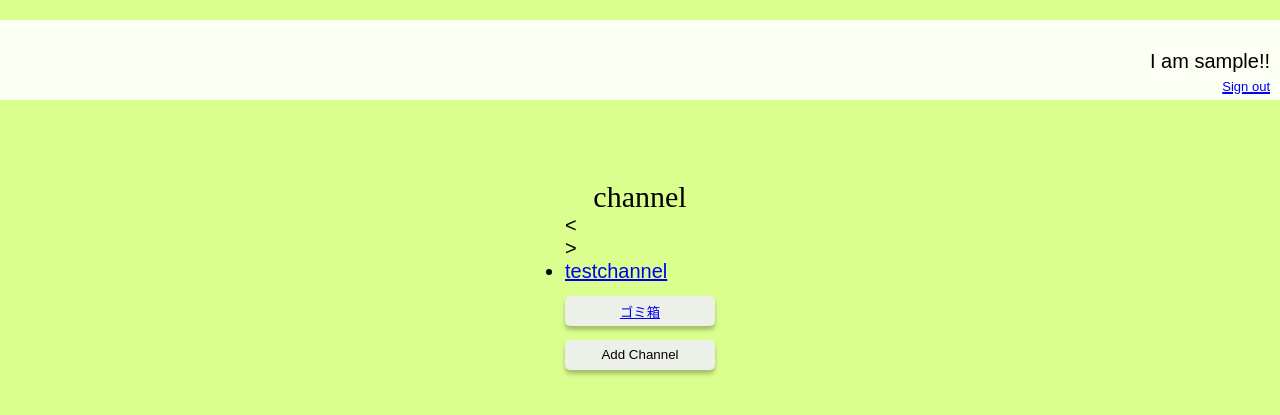
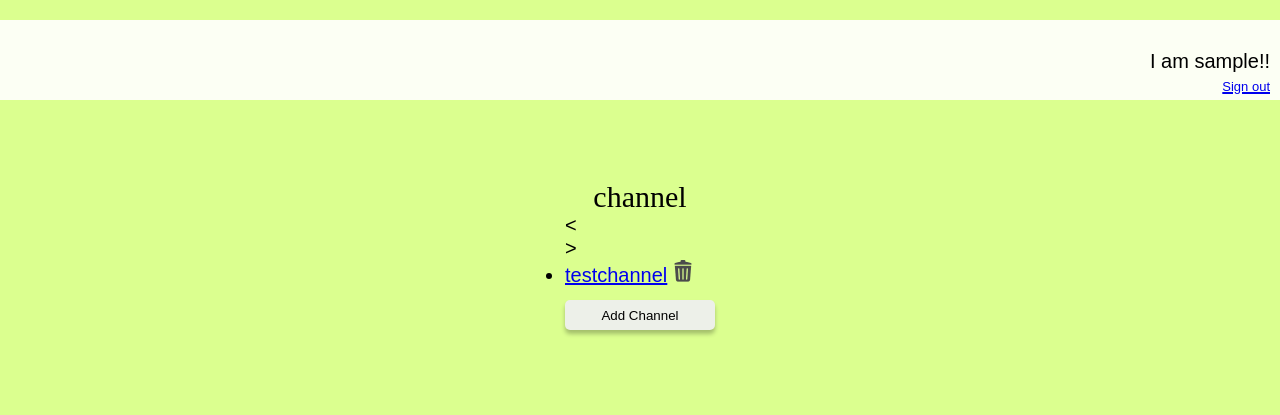
Before and after one commit to Raretech-Hackathon-TEAM-E/TEAM-E-App, a Flask app: page / in a window 1280 px wide. Shown: the top 415 px of the page. Run offline with Flask 2, Linux system fonts and the light colour scheme; the visitor is signed in with stand-in values (Sample User, id 1); data comes from the database, SQL or seed files in the repository.

Commit message:
ゴミ箱アイコン

```diff
--- a/static/css/index.css
+++ b/static/css/index.css
@@ -77,3 +77,7 @@ h2 {
     width: 150px;
     height: 30px;
 }
+
+img.deleteicon {
+    height: 1.1em;
+}
--- a/templates/index.html
+++ b/templates/index.html
@@ -37,14 +37,16 @@
       <li>
       <a  href="{{ url_for('detail', cid=channel.cid) }}">{{ channel.channel_name }}</a>
       <input type="hidden" name="cid" value="{{channel.cid}}">
+
+      <form action="/delete_channel">
+         <input type="hidden" name="cid" value="{{channel.cid}}">
+         <a href="{{ url_for('delete_channel', cid=channel.cid) }}">
+          <img src="{{ url_for('static',filename='img/deleteicon.png') }}" class="deleteicon delete-channel-btn">
+         </a>
+      </form>
+
       </li>
-      <form action="/delete_channel">
-         <button type="submit" class="delete-channel-btn" >
-          <a  href="{{ url_for('delete_channel', cid=channel.cid) }}">ゴミ箱</a>
-          <input type="hidden" name="cid" value="{{channel.cid}}">
-              <!--  ゴミ箱アイコン-->
-        </button>
-       </form>
+
        {% endfor %}
     </ul>
     </form>
```
Also changed, not shown: static/img/deleteicon.png (added).
